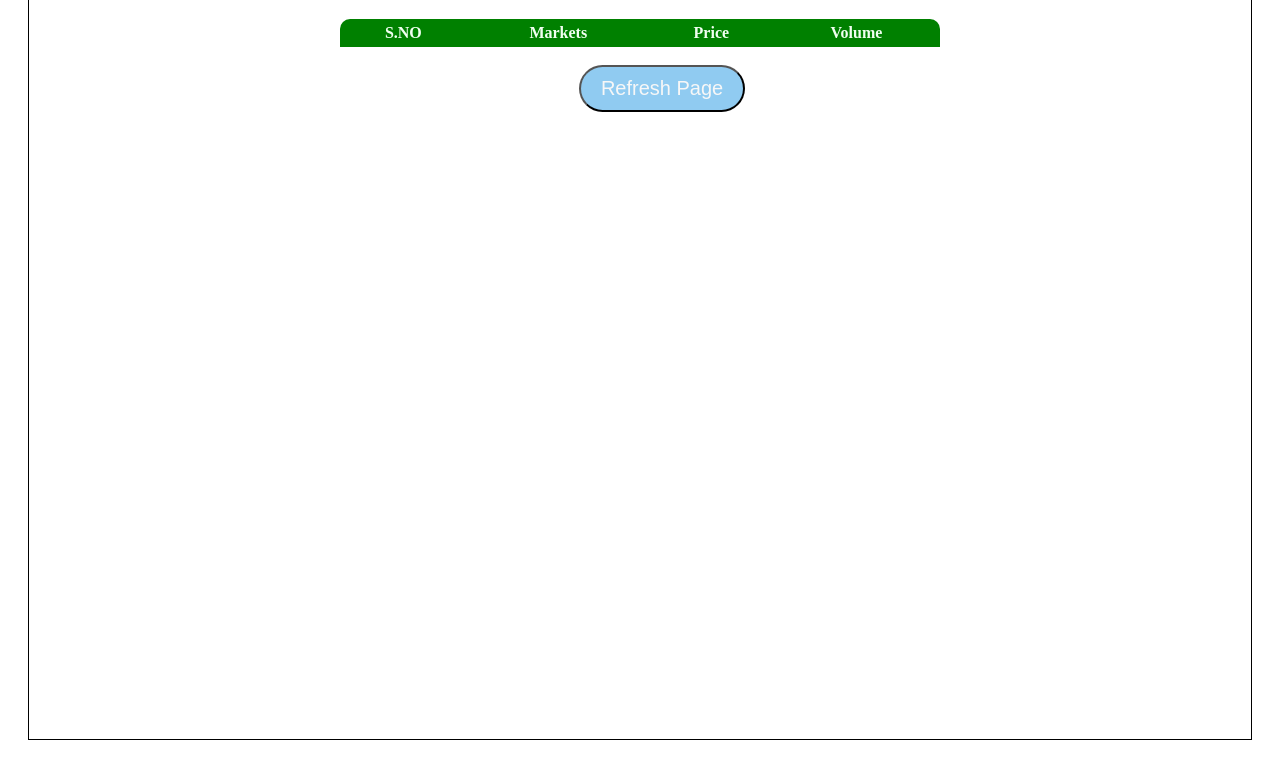
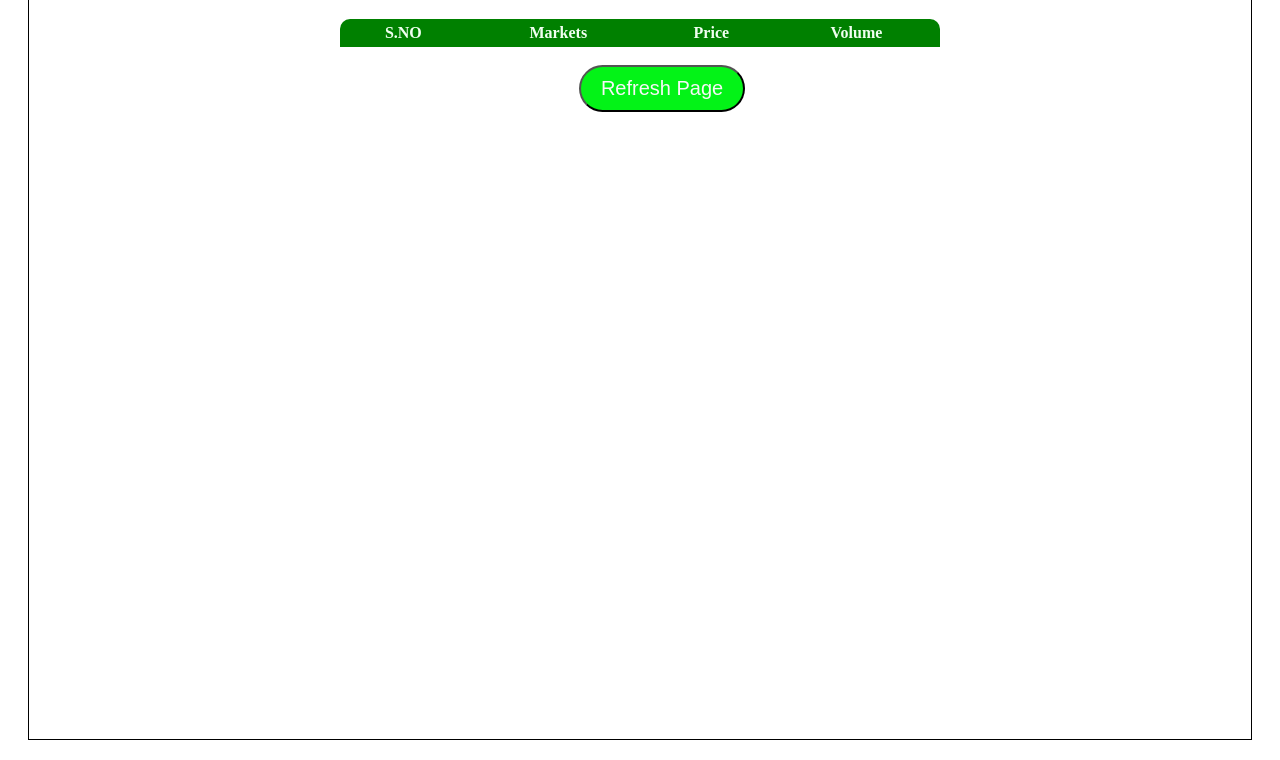
Before and after one commit to 2262566/API-2, a plain HTML site: page index.html in a window 1280 px wide. In both pictures the pointer is over the input "Refresh Page". Shown: the part 82-842 px from the top of the page. Drawn offline with Linux system fonts and the light colour scheme; no server answers.

Commit message:
Update style.css

```diff
--- a/style.css
+++ b/style.css
@@ -48,7 +48,7 @@
      }
 
      .btn:hover{
-       background: #90cbf1;
+       background: #03f317;
      }
 
      .even{
```
